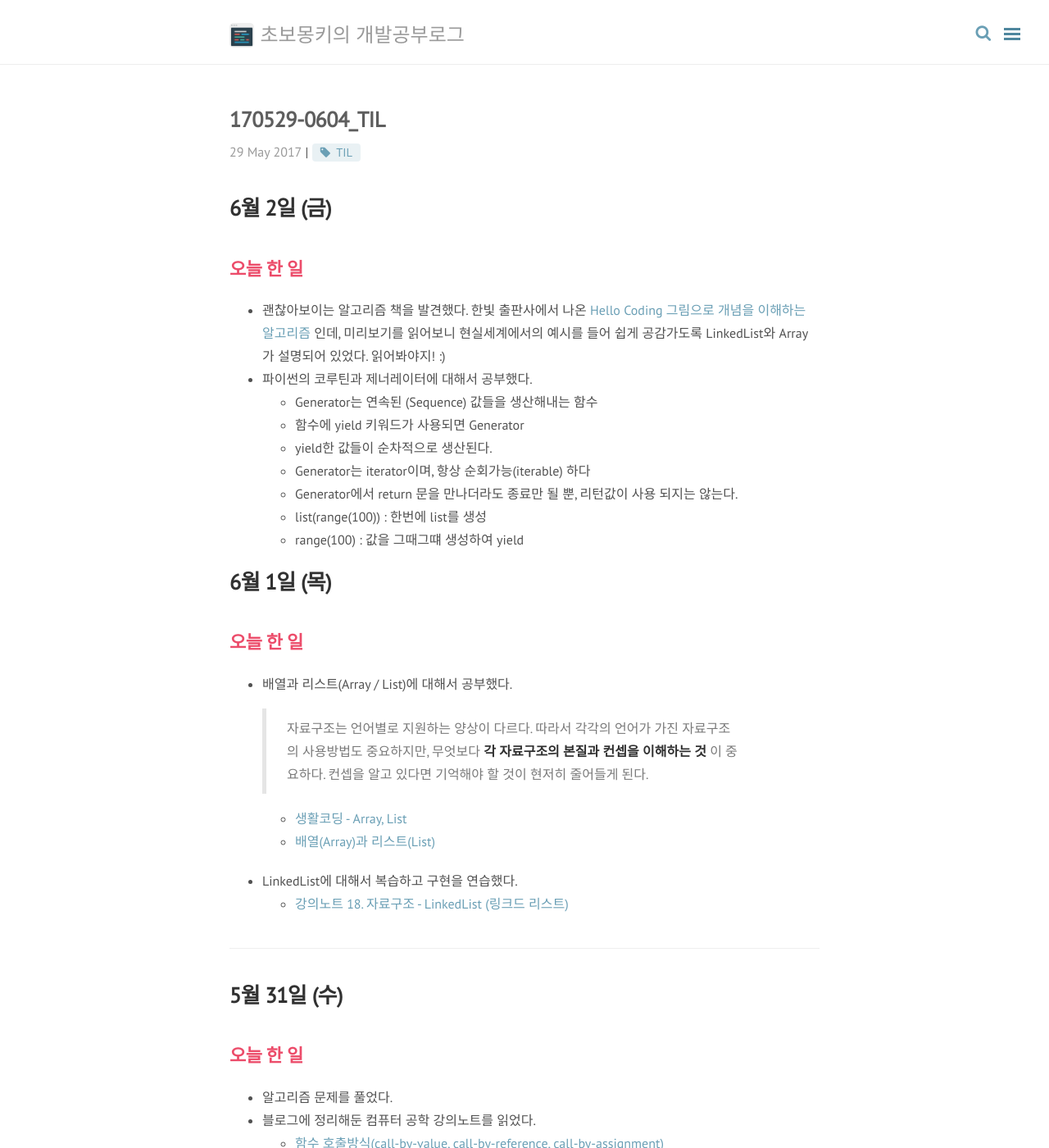
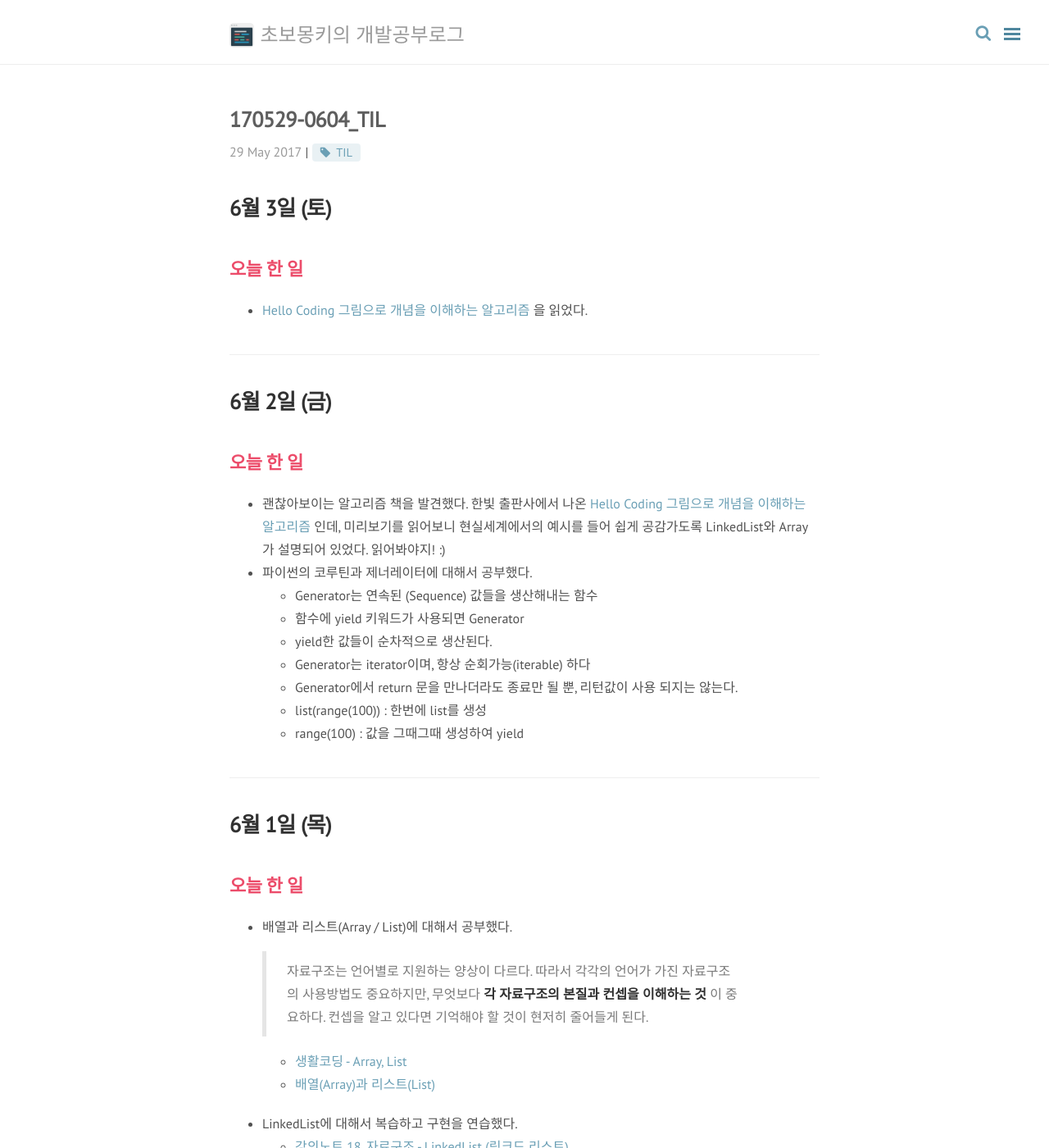
Before and after one commit to wayhome25/wayhome25.github.io, a Jekyll site: the page built from _posts/TIL(Today I Learned)/2017-05-29-06-04-TIL.md, in a window 1280 px wide and 1400 px high. Shown: the whole window at 82% size. Built offline with Jekyll 4.4.1, drawn with Linux system fonts in a browser that asks for light colours; nearby versions of some CDN libraries; comment, search, counter and statistics services are not loaded.

Commit message:
add blog post

```diff
--- a/_posts/TIL(Today I Learned)/2017-05-29-06-04-TIL.md
+++ b/_posts/TIL(Today I Learned)/2017-05-29-06-04-TIL.md
@@ -6,7 +6,11 @@ permalink: /til/:year/:month/:day/:title/
 tags: [TIL]
 comments: true
 ---
+# 6월 3일 (토)
+## 오늘 한 일
+- [Hello Coding 그림으로 개념을 이해하는 알고리즘](http://www.hanbit.co.kr/store/books/look.php?p_code=B5896248244) 을 읽었다.
 
+---
 # 6월 2일 (금)
 ## 오늘 한 일
 - 괜찮아보이는 알고리즘 책을 발견했다. 한빛 출판사에서 나온 [Hello Coding 그림으로 개념을 이해하는 알고리즘](http://www.hanbit.co.kr/store/books/look.php?p_code=B5896248244) 인데, 미리보기를 읽어보니 현실세계에서의 예시를 들어 쉽게 공감가도록 LinkedList와 Array가 설명되어 있었다. 읽어봐야지! :)
@@ -17,9 +21,9 @@ comments: true
 	- Generator는 iterator이며, 항상 순회가능(iterable) 하다
 	- Generator에서 return 문을 만나더라도 종료만 될 뿐, 리턴값이 사용 되지는 않는다.
 	- list(range(100)) : 한번에 list를 생성
-	- range(100) : 값을 그때그떄 생성하여 yield
+	- range(100) : 값을 그때그때 생성하여 yield
 
-
+---
 # 6월 1일 (목)
 ## 오늘 한 일
 - 배열과 리스트(Array / List)에 대해서 공부했다.
```
Also changed, not shown: _posts/cs/2017-04-17-cs-18-1.md (+1 -1 lines).
